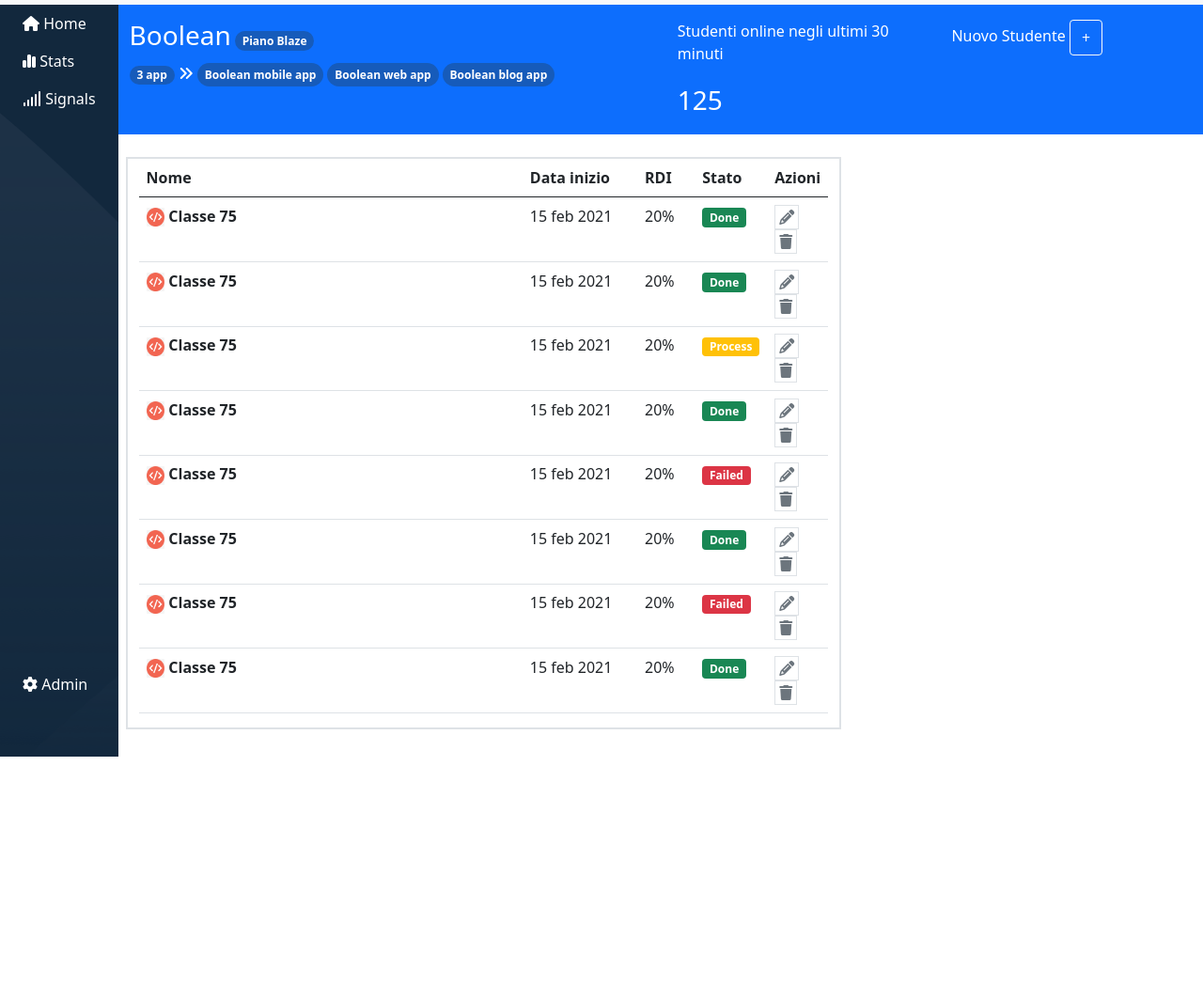
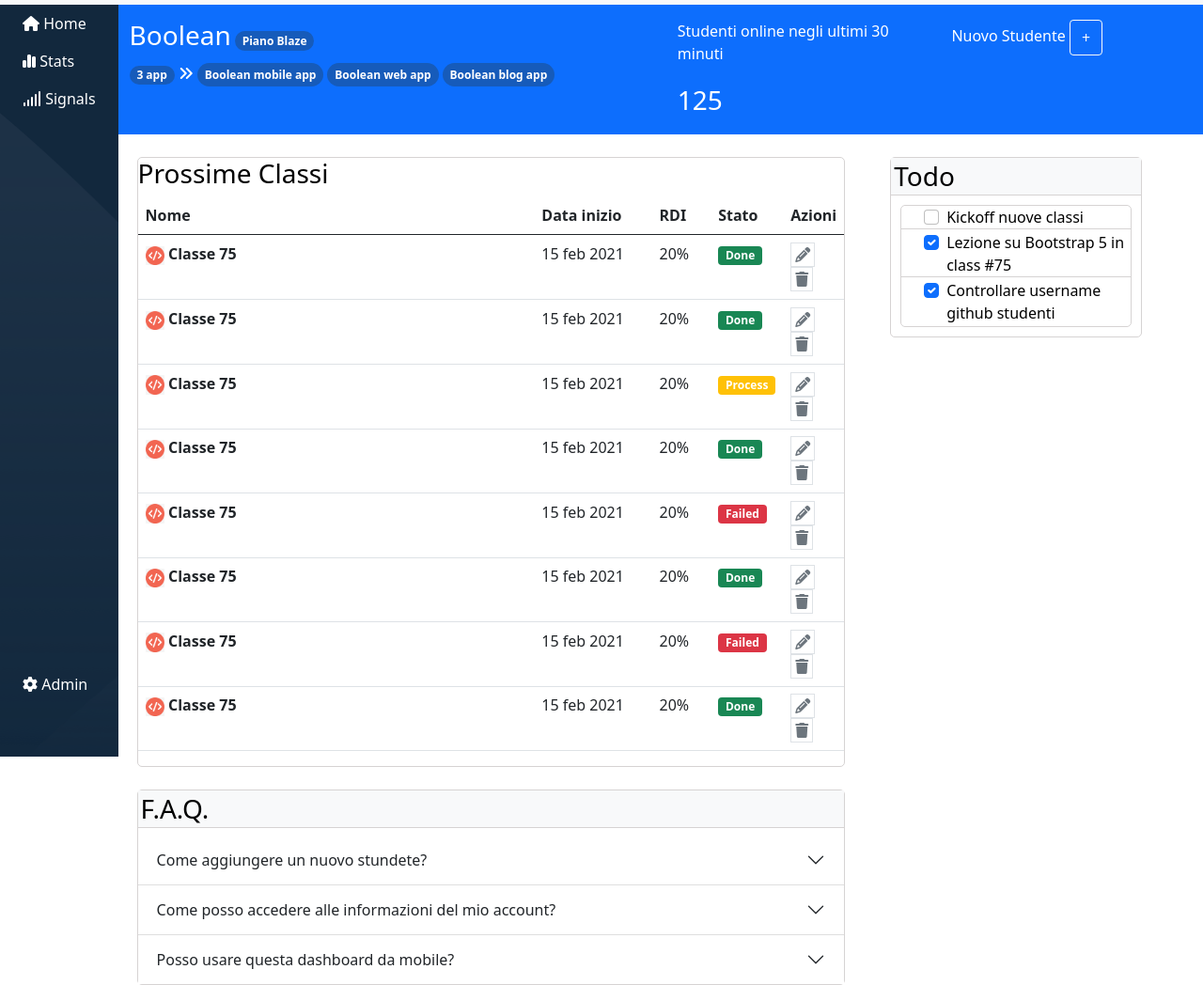
Before and after one commit to MarcoDeMarie/html-css-bootstrap-dashboard, a plain HTML site: page index.html in a window 1280 px wide. Shown: the part 52-1100 px from the top of the page at 94% size. Before the commit the page ends 857 px from the top, so only its background shows below. Drawn offline with nearby package versions, Linux system fonts and the light colour scheme.

Commit message:
faq + todo

```diff
--- a/css/style.css
+++ b/css/style.css
@@ -27,7 +27,36 @@
   background-color:#165bba;
 }
 
+.bordo-arrotondato{
+  border: 1px solid rgb(214, 211, 211);
+  border-radius: 5px;
+  margin: 10px;
+}
+
+.bm-show{
+  border-bottom: 1px solid rgb(214, 211, 211) ;
+}
+
 th img {
   width: 5%;
   height: 5%;
 }
+
+.intestazione-tabella{
+  color: black;
+  border: 1px solid rgb(214, 211, 211);
+  border-radius: 5px;
+}
+.intestazione{
+  color: black;
+  border: 1px solid rgb(214, 211, 211);
+  border-radius: 5px;
+}
+
+.intestazione h3{
+  border-bottom: 1px solid rgb(214, 211, 211);
+  border-bottom-width: 100%;
+  background-color: #f8f9fa;
+  padding: 3px;
+
+}
--- a/index.html
+++ b/index.html
@@ -185,11 +185,13 @@
             <!-- FORM FINE -->
             </div>
           </div>
+          <!-- TABELLA INIZIO -->
+        <div class="container">
+          <div class="row ">
+            <div class="col-8 me-3 mt-4 ms-2">
 
-          <div class="row">
-            <div class="col-8 border border-2 me-3 mt-4 ms-2">
-
-            <!-- TABELLA INIZIO -->
+              <div class="intestazione-tabella">
+                <h3>Prossime Classi</h3>
                 <table class=" table table-hover">
                   <thead>
                     <tr>
@@ -327,11 +329,91 @@
                         <tr>
                   </tbody>
                 </table>
+              </div>
+            </div>
+            <div class="col-3  me-3 mt-4 ms-2">
+
+              <div class="intestazione">
+                <h3>Todo</h3>
+                <div class="bordo-arrotondato">
+                  <div class="form-check bm-show ps-5">
+                    <input class="form-check-input" type="checkbox" value="" id="flexCheckDefault">
+                    <label class="form-check-label" for="flexCheckDefault">
+                      Kickoff nuove classi
+                    </label>
+                  </div>
+
+                  <div class="form-check bm-show ps-5">
+                    <input class="form-check-input" type="checkbox" value="" id="flexCheckChecked" checked>
+                    <label class="form-check-label" for="flexCheckChecked">
+                      Lezione su Bootstrap 5 in class #75
+                    </label>
+                  </div>
+
+                  <div class="form-check ps-5">
+                    <input class="form-check-input" type="checkbox" value="" id="flexCheckChecked" checked>
+                    <label class="form-check-label" for="flexCheckChecked">
+                      Controllare username github studenti
+                    </label>
+                  </div>
+                </div>
+
+              </div>
+
+            </div>
+          </div>
           <!-- TABELLA FINE -->
 
 
+          <!-- ACCORDION INIZIO -->
+          <div class="row txt-black">
+            <div class="col-8 me-3 mt-4 ms-2">
 
+              <div class="intestazione">
+                <h3>F.A.Q.</h3>
+
+                <div class="accordion accordion-flush" id="accordionFlushExample">
+                  <div class="accordion-item">
+                    <h2 class="accordion-header" id="flush-headingOne">
+                      <button class="accordion-button collapsed" type="button" data-bs-toggle="collapse" data-bs-target="#flush-collapseOne" aria-expanded="false" aria-controls="flush-collapseOne">
+                        Come aggiungere un nuovo stundete?
+                      </button>
+                    </h2>
+                    <div id="flush-collapseOne" class="accordion-collapse collapse" aria-labelledby="flush-headingOne" data-bs-parent="#accordionFlushExample">
+                      <div class="accordion-body">
+                        Cliccando sull'icona del + sulla barra blu.
                       </div>
+                    </div>
+                  </div>
+                  <div class="accordion-item">
+                    <h2 class="accordion-header" id="flush-headingTwo">
+                      <button class="accordion-button collapsed" type="button" data-bs-toggle="collapse" data-bs-target="#flush-collapseTwo" aria-expanded="false" aria-controls="flush-collapseTwo">
+                        Come posso accedere alle informazioni del mio account?
+                      </button>
+                    </h2>
+                    <div id="flush-collapseTwo" class="accordion-collapse collapse" aria-labelledby="flush-headingTwo" data-bs-parent="#accordionFlushExample">
+                      <div class="accordion-body">
+                        Cliccando sull'icona della campanella.
+                      </div>
+                    </div>
+                  </div>
+                  <div class="accordion-item">
+                    <h2 class="accordion-header" id="flush-headingThree">
+                      <button class="accordion-button collapsed" type="button" data-bs-toggle="collapse" data-bs-target="#flush-collapseThree" aria-expanded="false" aria-controls="flush-collapseThree">
+                        Posso usare questa dashboard da mobile?
+                      </button>
+                    </h2>
+                    <div id="flush-collapseThree" class="accordion-collapse collapse" aria-labelledby="flush-headingThree" data-bs-parent="#accordionFlushExample">
+                      <div class="accordion-body">
+                        <p>Si, puoi usare la dashboard da mobile.</p>
+                      </div>
+                    </div>
+                  </div>
+                </div>
+              </div>
+            </div>
+          </div>
+          <!-- ACCORDION FINE -->
         </div>
 
 
```
Lines whose indentation alone changed are shown as unchanged.
